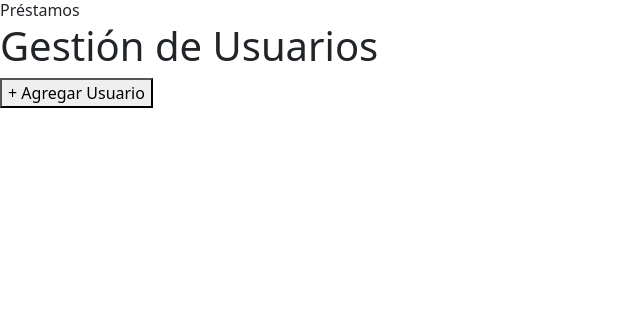
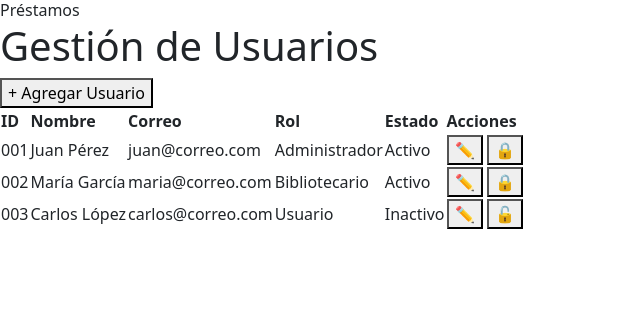
Before and after one commit to Shags001/Biblioteca-Comunitaria, a Python web app: template app/templates/layouts/modulo/rols/usuarios.html in a window 1280 px wide. Shown: the part 130-452 px from the top of the page, without its empty margins (0-640 px from the left). Run offline with Jinja, Linux system fonts and the light colour scheme; the template is opened without the code that fills it, so the values that code supplies are empty; some libraries are stand-ins or nearby versions.

Commit message:
usuarios ejemplo

```diff
--- a/app/templates/layouts/modulo/rols/usuarios.html
+++ b/app/templates/layouts/modulo/rols/usuarios.html
@@ -30,6 +30,69 @@
             <button class="btn-primary-custom" onclick="openAddUserModal()">
                 + Agregar Usuario
             </button>
+    </div>
+
+    <div class="table-container">
+            <table class="table-custom">
+                <thead>
+                    <tr>
+                        <th>ID</th>
+                        <th>Nombre</th>
+                        <th>Correo</th>
+                        <th>Rol</th>
+                        <th>Estado</th>
+                        <th>Acciones</th>
+                    </tr>
+                </thead>
+                <tbody id="usersTableBody">
+                    <tr>
+                        <td>001</td>
+                        <td>Juan Pérez</td>
+                        <td>juan@correo.com</td>
+                        <td>Administrador</td>
+                        <td><span class="badge-active">Activo</span></td>
+                        <td>
+                            <button class="btn-icon btn-edit" onclick="editUser(1)" title="Editar">
+                                ✏️
+                            </button>
+                            <button class="btn-icon btn-deactivate" onclick="toggleUserStatus(1)" title="Desactivar">
+                                🔒
+                            </button>
+                        </td>
+                    </tr>
+                    <tr>
+                        <td>002</td>
+                        <td>María García</td>
+                        <td>maria@correo.com</td>
+                        <td>Bibliotecario</td>
+                        <td><span class="badge-active">Activo</span></td>
+                        <td>
+                            <button class="btn-icon btn-edit" onclick="editUser(2)" title="Editar">
+                                ✏️
+                            </button>
+                            <button class="btn-icon btn-deactivate" onclick="toggleUserStatus(2)" title="Desactivar">
+                                🔒
+                            </button>
+                        </td>
+                    </tr>
+                    <tr>
+                        <td>003</td>
+                        <td>Carlos López</td>
+                        <td>carlos@correo.com</td>
+                        <td>Usuario</td>
+                        <td><span class="badge-inactive">Inactivo</span></td>
+                        <td>
+                            <button class="btn-icon btn-edit" onclick="editUser(3)" title="Editar">
+                                ✏️
+                            </button>
+                            <button class="btn-icon btn-activate" onclick="toggleUserStatus(3)" title="Activar">
+                                🔓
+                            </button>
+                        </td>
+                    </tr>
+                </tbody>
+            </table>
         </div>
+    </div>
 </body>
 </html>
```
